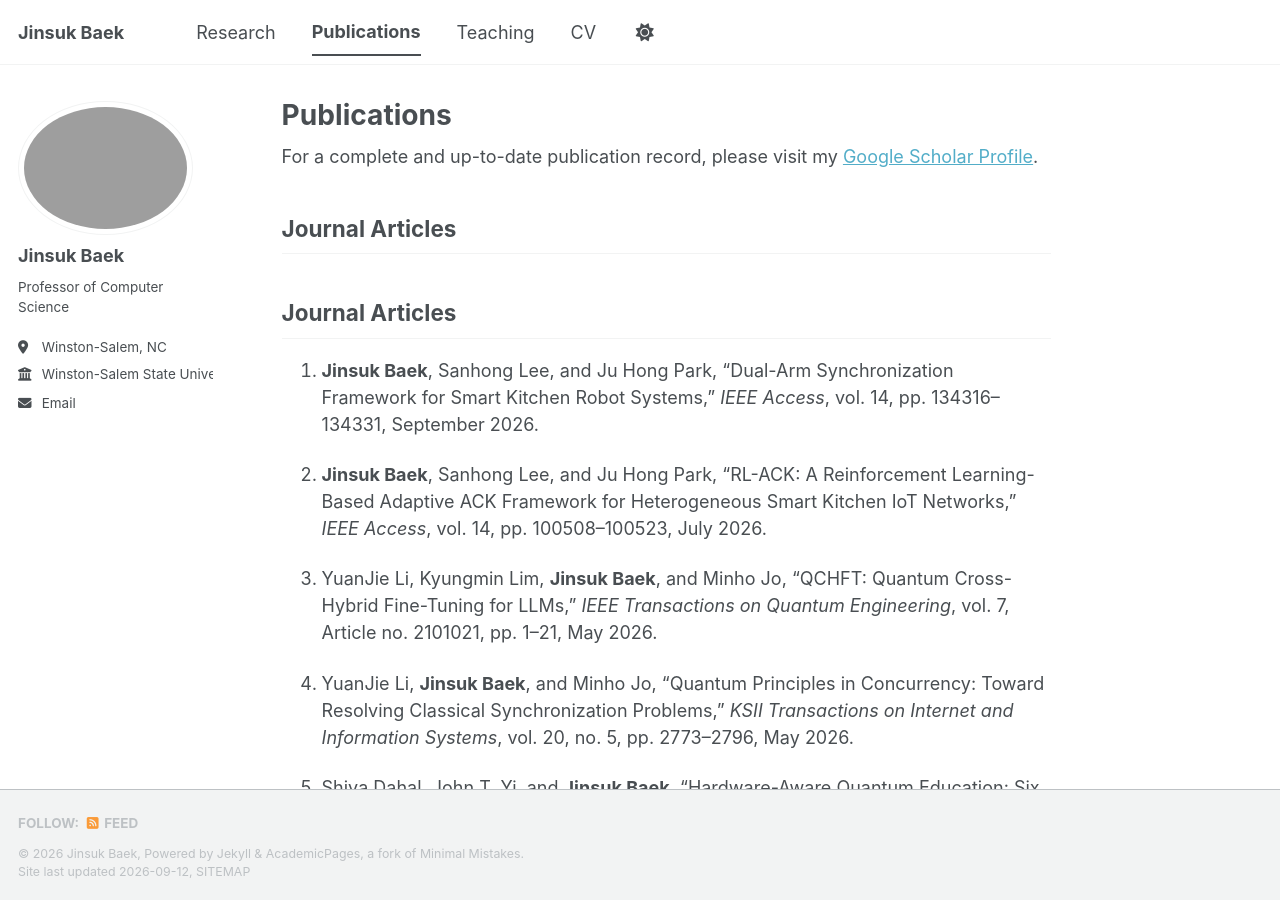
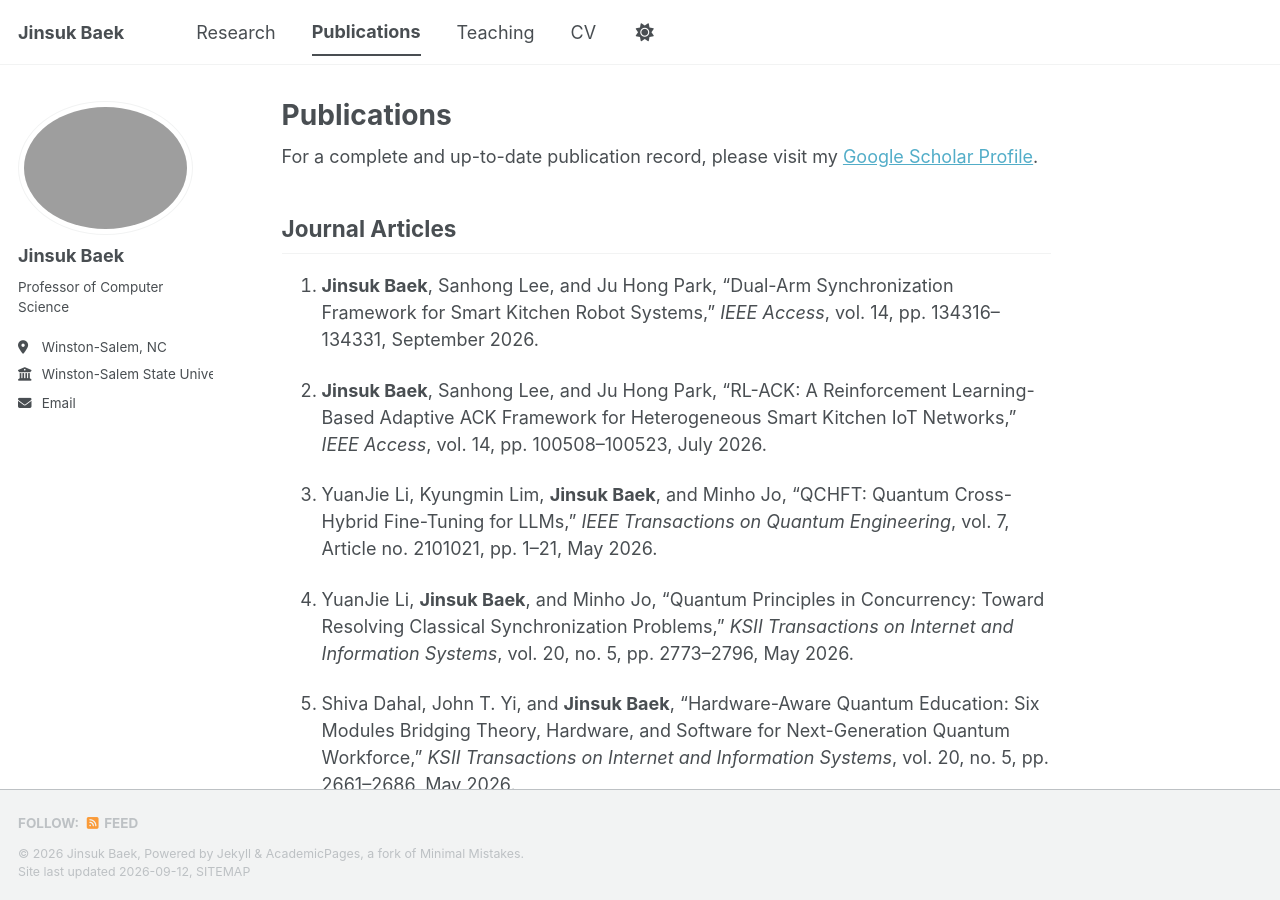
Before and after one commit to Jinsuk-Baek/Jinsuk-Baek.github.io, a Jekyll site: the page built from _pages/publications.md, in a window 1280 px wide and 900 px high. Built offline with Jekyll 4.4.1, drawn with Linux system fonts in a browser that asks for light colours; a style sheet for code colours, icons or effects is not loaded.

Commit message:
Update publications.md

```diff
--- a/_pages/publications.md
+++ b/_pages/publications.md
@@ -6,8 +6,6 @@ author_profile: true
 
 For a complete and up-to-date publication record, please visit my
 [Google Scholar Profile](https://scholar.google.com/citations?hl=en&user=MeXxdtMAAAAJ&view_op=list_works).
-
-## Journal Articles
 
 ## Journal Articles
 
```
